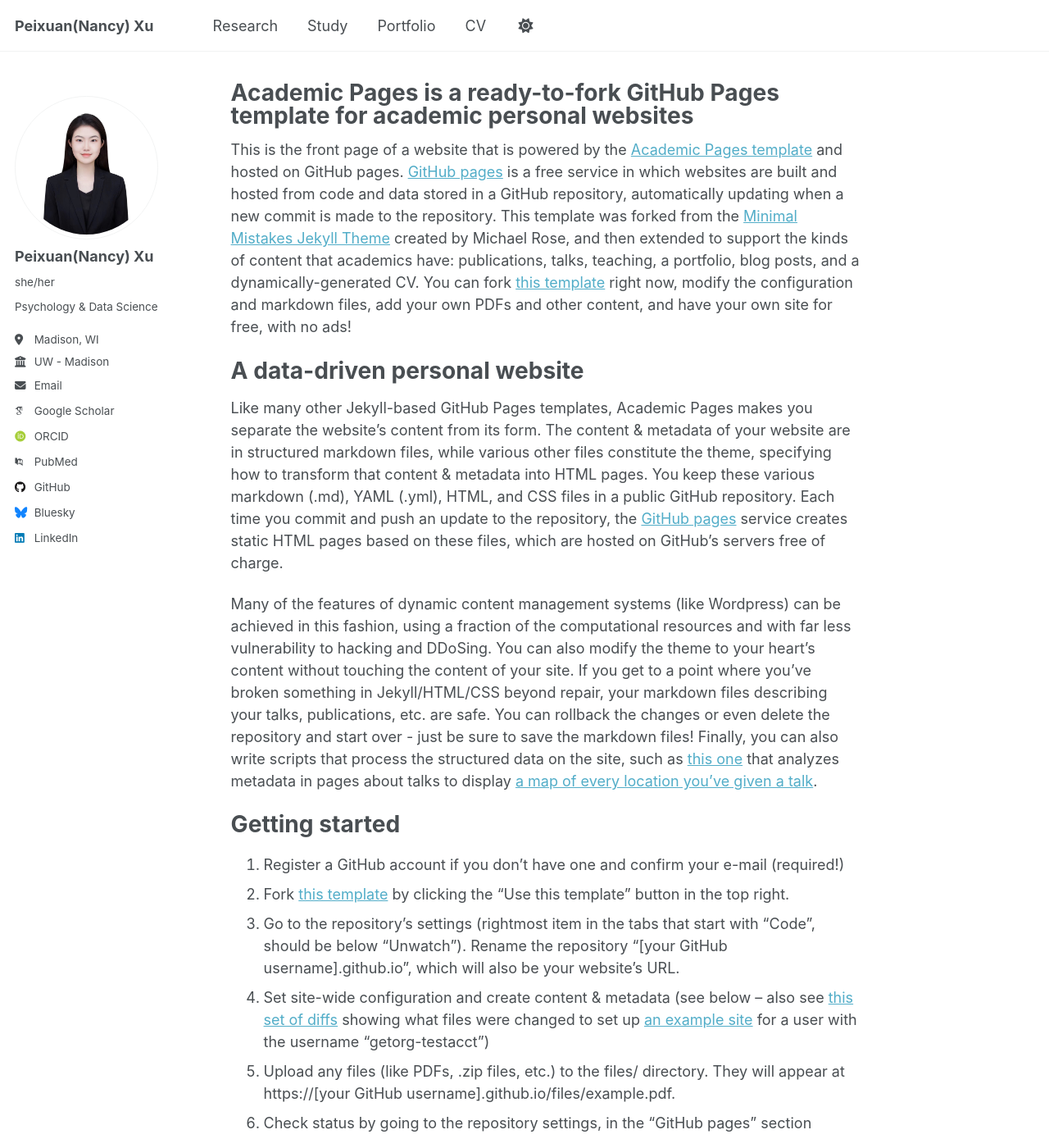
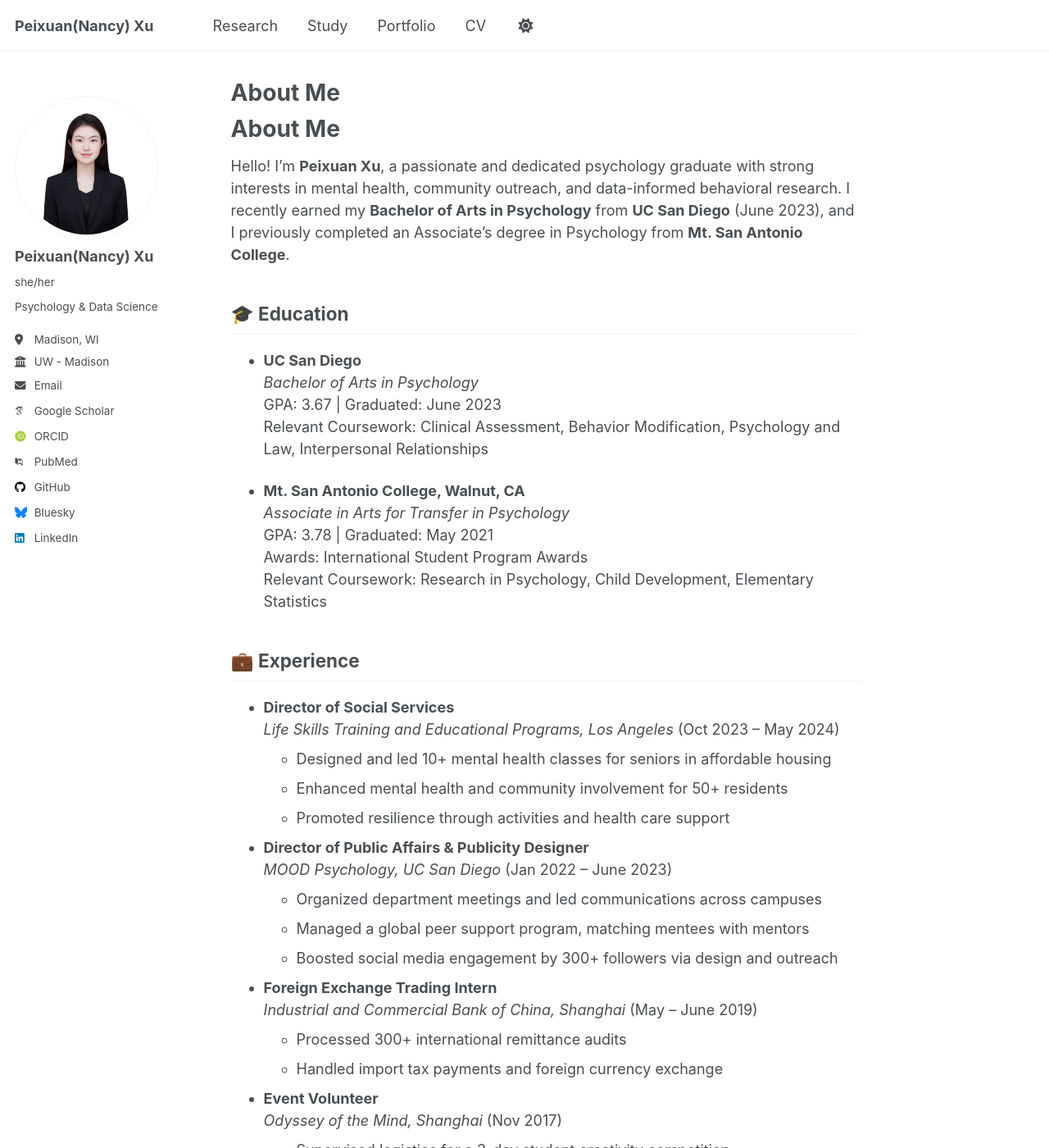
Before and after one commit to pxx88/pxx88.github.io, a Jekyll site: the page built from _pages/about.md, in a window 1280 px wide and 1400 px high. Shown: the whole window at 82% size. Built offline with Jekyll 4.4.1, drawn with Linux system fonts in a browser that asks for light colours; some web fonts are replaced; some of the changed text lies outside the part shown.

Commit message:
Update about.md

```diff
--- a/_pages/about.md
+++ b/_pages/about.md
@@ -1,49 +1,65 @@
 ---
 permalink: /
-title: "Academic Pages is a ready-to-fork GitHub Pages template for academic personal websites"
+title: "About Me"
 author_profile: true
 redirect_from:
   - /about/
   - /about.html
 ---
 
-This is the front page of a website that is powered by the [Academic Pages template](https://github.com/academicpages/academicpages.github.io) and hosted on GitHub pages. [GitHub pages](https://pages.github.com) is a free service in which websites are built and hosted from code and data stored in a GitHub repository, automatically updating when a new commit is made to the repository. This template was forked from the [Minimal Mistakes Jekyll Theme](https://mmistakes.github.io/minimal-mistakes/) created by Michael Rose, and then extended to support the kinds of content that academics have: publications, talks, teaching, a portfolio, blog posts, and a dynamically-generated CV. You can fork [this template](https://github.com/academicpages/academicpages.github.io) right now, modify the configuration and markdown files, add your own PDFs and other content, and have your own site for free, with no ads!
+# About Me
 
-A data-driven personal website
-======
-Like many other Jekyll-based GitHub Pages templates, Academic Pages makes you separate the website's content from its form. The content & metadata of your website are in structured markdown files, while various other files constitute the theme, specifying how to transform that content & metadata into HTML pages. You keep these various markdown (.md), YAML (.yml), HTML, and CSS files in a public GitHub repository. Each time you commit and push an update to the repository, the [GitHub pages](https://pages.github.com/) service creates static HTML pages based on these files, which are hosted on GitHub's servers free of charge.
+Hello! I'm **Peixuan Xu**, a passionate and dedicated psychology graduate with strong interests in mental health, community outreach, and data-informed behavioral research. I recently earned my **Bachelor of Arts in Psychology** from **UC San Diego** (June 2023), and I previously completed an Associate's degree in Psychology from **Mt. San Antonio College**.
 
-Many of the features of dynamic content management systems (like Wordpress) can be achieved in this fashion, using a fraction of the computational resources and with far less vulnerability to hacking and DDoSing. You can also modify the theme to your heart's content without touching the content of your site. If you get to a point where you've broken something in Jekyll/HTML/CSS beyond repair, your markdown files describing your talks, publications, etc. are safe. You can rollback the changes or even delete the repository and start over - just be sure to save the markdown files! Finally, you can also write scripts that process the structured data on the site, such as [this one](https://github.com/academicpages/academicpages.github.io/blob/master/talkmap.ipynb) that analyzes metadata in pages about talks to display [a map of every location you've given a talk](https://academicpages.github.io/talkmap.html).
+## 🎓 Education
 
-Getting started
-======
-1. Register a GitHub account if you don't have one and confirm your e-mail (required!)
-1. Fork [this template](https://github.com/academicpages/academicpages.github.io) by clicking the "Use this template" button in the top right.
-1. Go to the repository's settings (rightmost item in the tabs that start with "Code", should be below "Unwatch"). Rename the repository "[your GitHub username].github.io", which will also be your website's URL.
-1. Set site-wide configuration and create content & metadata (see below -- also see [this set of diffs](http://archive.is/3TPas) showing what files were changed to set up [an example site](https://getorg-testacct.github.io) for a user with the username "getorg-testacct")
-1. Upload any files (like PDFs, .zip files, etc.) to the files/ directory. They will appear at https://[your GitHub username].github.io/files/example.pdf.
-1. Check status by going to the repository settings, in the "GitHub pages" section
+- **UC San Diego**
+  *Bachelor of Arts in Psychology*
+  GPA: 3.67 | Graduated: June 2023
+  Relevant Coursework: Clinical Assessment, Behavior Modification, Psychology and Law, Interpersonal Relationships
 
-Site-wide configuration
-------
-The main configuration file for the site is in the base directory in [_config.yml](https://github.com/academicpages/academicpages.github.io/blob/master/_config.yml), which defines the content in the sidebars and other site-wide features. You will need to replace the default variables with ones about yourself and your site's github repository. The configuration file for the top menu is in [_data/navigation.yml](https://github.com/academicpages/academicpages.github.io/blob/master/_data/navigation.yml). For example, if you don't have a portfolio or blog posts, you can remove those items from that navigation.yml file to remove them from the header.
+- **Mt. San Antonio College, Walnut, CA**
+  *Associate in Arts for Transfer in Psychology*
+  GPA: 3.78 | Graduated: May 2021
+  Awards: International Student Program Awards
+  Relevant Coursework: Research in Psychology, Child Development, Elementary Statistics
 
-Create content & metadata
-------
-For site content, there is one markdown file for each type of content, which are stored in directories like _publications, _talks, _posts, _teaching, or _pages. For example, each talk is a markdown file in the [_talks directory](https://github.com/academicpages/academicpages.github.io/tree/master/_talks). At the top of each markdown file is structured data in YAML about the talk, which the theme will parse to do lots of cool stuff. The same structured data about a talk is used to generate the list of talks on the [Talks page](https://academicpages.github.io/talks), each [individual page](https://academicpages.github.io/talks/2012-03-01-talk-1) for specific talks, the talks section for the [CV page](https://academicpages.github.io/cv), and the [map of places you've given a talk](https://academicpages.github.io/talkmap.html) (if you run this [python file](https://github.com/academicpages/academicpages.github.io/blob/master/talkmap.py) or [Jupyter notebook](https://github.com/academicpages/academicpages.github.io/blob/master/talkmap.ipynb), which creates the HTML for the map based on the contents of the _talks directory).
+## 💼 Experience
 
-**Markdown generator**
+- **Director of Social Services**
+  *Life Skills Training and Educational Programs, Los Angeles* (Oct 2023 – May 2024)
+  - Designed and led 10+ mental health classes for seniors in affordable housing
+  - Enhanced mental health and community involvement for 50+ residents
+  - Promoted resilience through activities and health care support
 
-The repository includes [a set of Jupyter notebooks](https://github.com/academicpages/academicpages.github.io/tree/master/markdown_generator
-) that converts a CSV containing structured data about talks or presentations into individual markdown files that will be properly formatted for the Academic Pages template. The sample CSVs in that directory are the ones I used to create my own personal website at stuartgeiger.com. My usual workflow is that I keep a spreadsheet of my publications and talks, then run the code in these notebooks to generate the markdown files, then commit and push them to the GitHub repository.
+- **Director of Public Affairs & Publicity Designer**
+  *MOOD Psychology, UC San Diego* (Jan 2022 – June 2023)
+  - Organized department meetings and led communications across campuses
+  - Managed a global peer support program, matching mentees with mentors
+  - Boosted social media engagement by 300+ followers via design and outreach
 
-How to edit your site's GitHub repository
-------
-Many people use a git client to create files on their local computer and then push them to GitHub's servers. If you are not familiar with git, you can directly edit these configuration and markdown files directly in the github.com interface. Navigate to a file (like [this one](https://github.com/academicpages/academicpages.github.io/blob/master/_talks/2012-03-01-talk-1.md) and click the pencil icon in the top right of the content preview (to the right of the "Raw | Blame | History" buttons). You can delete a file by clicking the trashcan icon to the right of the pencil icon. You can also create new files or upload files by navigating to a directory and clicking the "Create new file" or "Upload files" buttons.
+- **Foreign Exchange Trading Intern**
+  *Industrial and Commercial Bank of China, Shanghai* (May – June 2019)
+  - Processed 300+ international remittance audits
+  - Handled import tax payments and foreign currency exchange
 
-Example: editing a markdown file for a talk
-![Editing a markdown file for a talk](/images/editing-talk.png)
+- **Event Volunteer**
+  *Odyssey of the Mind, Shanghai* (Nov 2017)
+  - Supervised logistics for a 3-day student creativity competition
+  - Mentored and supported 300+ students during activities
 
-For more info
-------
-More info about configuring Academic Pages can be found in [the guide](https://academicpages.github.io/markdown/), the [growing wiki](https://github.com/academicpages/academicpages.github.io/wiki), and you can always [ask a question on GitHub](https://github.com/academicpages/academicpages.github.io/discussions). The [guides for the Minimal Mistakes theme](https://mmistakes.github.io/minimal-mistakes/docs/configuration/) (which this theme was forked from) might also be helpful.
+## 🧠 Skills & Certifications
+
+- **Programming & Software**: Python (entry), SPSS (basic), MATLAB (Coursera Certified), Microsoft Office, Google Workspace
+- **Certifications**:
+  - Mental Health First Aid (May 2022)
+  - Quantitative Research Methods in Psychology – Coursera (Feb 2024)
+  - Fundamental Neuroscience for Neuroimaging – Coursera (Jan 2024)
+- **Creative**: Photo and video editing (iMovie)
+- **Languages**: English (Fluent), Mandarin (Native)
+
+## 📬 Contact
+
+- 📧 Email: [nancyxu3721@gmail.com](mailto:nancyxu3721@gmail.com)
+- 🔗 LinkedIn: [linkedin.com/in/pxxu](https://www.linkedin.com/in/pxxu)
+- 📱 Phone: (+1) 626-822-0913
```
